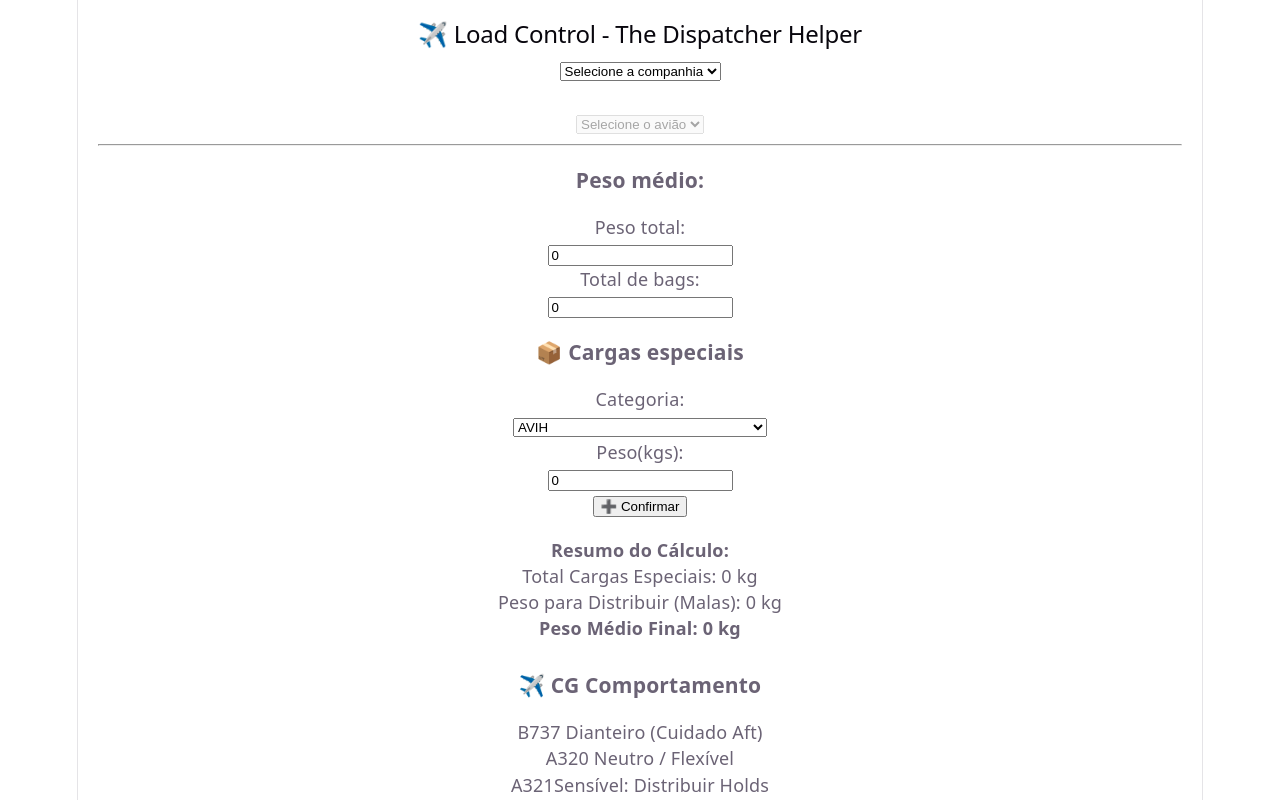
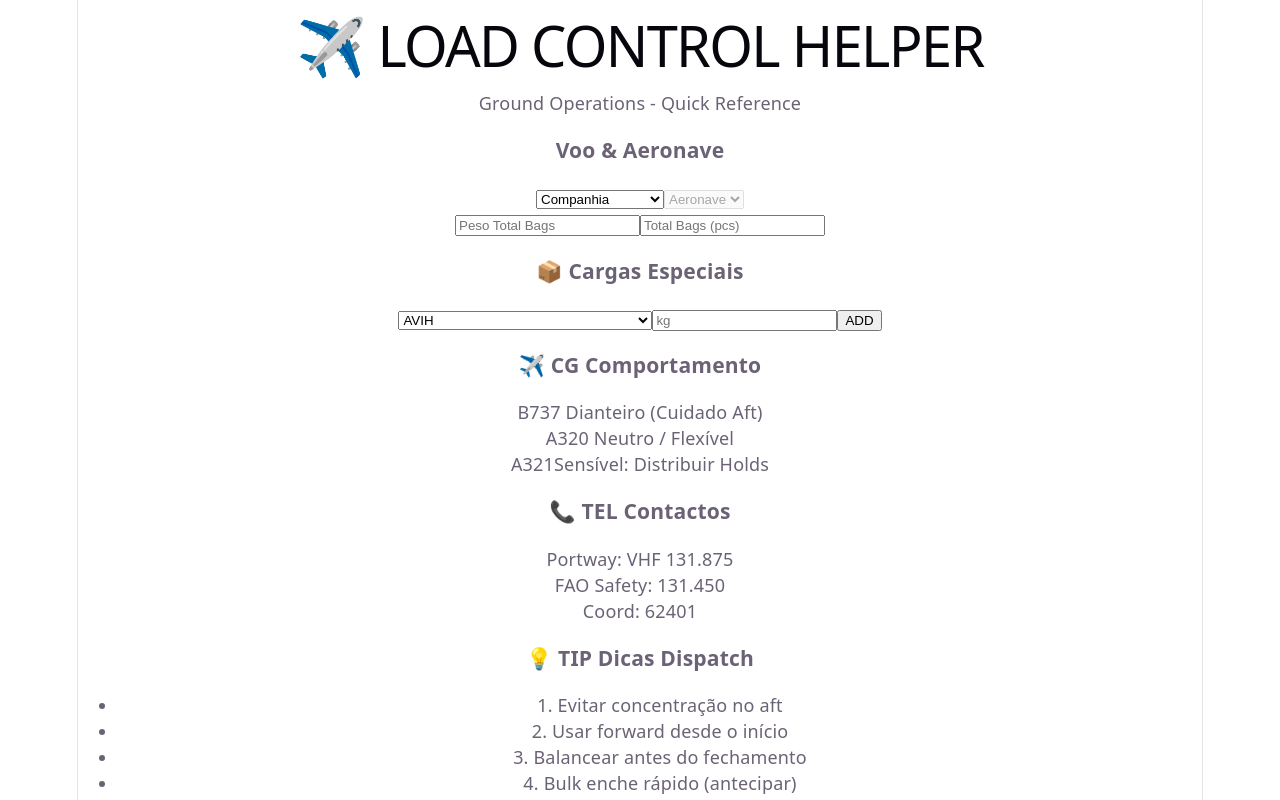
Before and after one commit to thiagvs/the-dispatcher-helper, a React (Vite) app in the folder theDispatcherHelper/: page / in a window 1280 px wide. Shown: the top 800 px of the page. Built offline with nearby package versions, Linux system fonts and the light colour scheme.

Commit message:
refactor: inferno

```diff
--- a/theDispatcherHelper/src/App.tsx
+++ b/theDispatcherHelper/src/App.tsx
@@ -1,15 +1,6 @@
 import { useState } from "react";
 import OperationalTips from "./components/operationalTips";
 import Footer from "./components/customFooter";
-import TransaviaB737 from "./components/transavia/B737";
-import TransaviaA320 from "./components/transavia/A320";
-import TransaviaA321 from "./components/transavia/A321";
-import EasyJetA319 from "./components/easyJet/A319";
-import EasyJetA320 from "./components/easyJet/A320";
-import EasyJetA321 from "./components/easyJet/A321";
-import EurowingsA321 from "./components/eurowings/A321";
-import EurowingsA319 from "./components/eurowings/A319";
-import EurowingsA320 from "./components/eurowings/A320";
 
 const companies = {
   EZY: {
@@ -26,222 +17,308 @@ const companies = {
   },
 };
 
-export default function App() {
-  type CompanyCode = keyof typeof companies;
-
 type SpecialLoad = {
   id: string;
-    type: "AVIH" | "WCH";
+  type: "AVIH" | "WCMP" | "WCBD" | "WCBW" | "WCLB";
   weight: number;
 };
 
-  const [company, setCompany] = useState<CompanyCode | "">("");
-  const [aircraft, setAircraft] = useState("");
-  const [pesoTotal, setPesoTotal] = useState(0);
-  const [totalBags, setTotalBags] = useState(0);
-  const [specialLoads, setSpecialLoads] = useState<SpecialLoad[]>([]);
-  const [tempType, setTempType] = useState<"AVIH" | "WCH">("AVIH");
-  const [tempWeight, setTempWeight] = useState(0);
-
-  const handleCompanyChange = (value: string) => {
-    setCompany(value as CompanyCode);
-    setAircraft("");
+type Distribution = {
+  sequence: LoadingStep[];
+  regraGeral: string;
 };
 
-  // 1. Soma de todas as cargas especiais
-  const pesoTotalEspecial = specialLoads.reduce((acc, item) => acc + item.weight, 0);
+type LoadingStep = {
+  hold: string;
+  ruleLabel: string;
+  pcs: number;
+  weight: number;
+  isSpecialOnly?: boolean;
+};
 
-  // 2. Peso que sobra para as malas comuns (Peso Líquido)
-  const pesoRestanteParaMalas = Math.max(pesoTotal - pesoTotalEspecial, 0);
+export default function App() {
+  const [company, setCompany] = useState<keyof typeof companies | "">("");
+  const [aircraft, setAircraft] = useState("");
+  const [pesoTotal, setPesoTotal] = useState<number | "">("");
+  const [totalBags, setTotalBags] = useState<number | "">("");
+  const [specialLoads, setSpecialLoads] = useState<SpecialLoad[]>([]);
+  const [tempType, setTempType] = useState<"AVIH" | "WCMP" | "WCBD" | "WCBW" | "WCLB">("AVIH");
+  const [tempWeight, setTempWeight] = useState<number | "">("");
 
-  // 3. Cálculo do Peso Médio atualizado
-  const pesoMedio = totalBags > 0
-  ? parseFloat((pesoRestanteParaMalas / totalBags).toFixed(1))
-  : 0;
+  const getDistribution = (): Distribution | null => {
+    if (!company || !aircraft) return null;
+
+    const bags = Number(totalBags) || 0;
+    const weight = Number(pesoTotal) || 0;
+    const avih = specialLoads.filter(l => l.type === "AVIH").reduce((acc, curr) => acc + curr.weight, 0);
+    const wch = specialLoads.filter(l => l.type !== "AVIH").reduce((acc, curr) => acc + curr.weight, 0);
+
+    let seq: LoadingStep[] = [];
+    let regraGeral = "";
+
+    if (company === "TVF") {
+      if (aircraft === "B737-800") {
+        regraGeral = "H1 heavy · H2 50% · H3 50%";
+        if (avih > 0) seq.push({ hold: "H1", ruleLabel: "Heavy/AVIH", pcs: 0, weight: avih, isSpecialOnly: true });
+        seq.push({ hold: "H2", ruleLabel: "50% Bags", pcs: Math.ceil(bags / 2), weight: Math.ceil(weight / 2) });
+        seq.push({ hold: "H3", ruleLabel: "50% Bags", pcs: Math.floor(bags / 2), weight: Math.floor(weight / 2) });
+        if (wch > 0) seq.push({ hold: "H4", ruleLabel: "WCH", pcs: 0, weight: wch, isSpecialOnly: true });
+      } else if (aircraft === "A320") {
+        regraGeral = "H1 50% · H3 50% · H4/H5 AVIH";
+        seq.push({ hold: "H1", ruleLabel: "50% Bags", pcs: Math.ceil(bags / 2), weight: Math.ceil(weight / 2) });
+        seq.push({ hold: "H3", ruleLabel: "50% Bags", pcs: Math.floor(bags / 2), weight: Math.floor(weight / 2) });
+        if (avih > 0 || wch > 0) seq.push({ hold: "H4/H5", ruleLabel: "Especiais", pcs: 0, weight: avih + wch, isSpecialOnly: true });
+      } else if (aircraft === "A321") {
+        if (weight <= 800) {
+          regraGeral = "≤ 800 kg H3 prioritário";
+          seq.push({ hold: "H3", ruleLabel: "Prioritário", pcs: bags, weight: weight });
+          if (avih > 0 || wch > 0) seq.push({ hold: "H5", ruleLabel: "AVIH/WCH", pcs: 0, weight: avih + wch, isSpecialOnly: true });
+        } else {
+          regraGeral = "> 800 kg H1 30% · H3 40% · H4 30% · H2 rest · H5 AVIH";
+          seq.push({ hold: "H1", ruleLabel: "30% Bags", pcs: Math.round(bags * 0.3), weight: Math.round(weight * 0.3) });
+          seq.push({ hold: "H3", ruleLabel: "40% Bags", pcs: Math.round(bags * 0.4), weight: Math.round(weight * 0.4) });
+          seq.push({ hold: "H4", ruleLabel: "30% Bags", pcs: bags - Math.round(bags * 0.3) - Math.round(bags * 0.4), weight: weight - Math.round(weight * 0.3) - Math.round(weight * 0.4) });
+          if (avih > 0 || wch > 0) seq.push({ hold: "H5", ruleLabel: "AVIH/WCH", pcs: 0, weight: avih + wch, isSpecialOnly: true });
+        }
+      }
+    } else if (company === "EZY") {
+      if (aircraft === "A319") {
+        regraGeral = "H1 rest · H4 ~100 pcs";
+        const h4Bags = Math.min(bags, 100);
+        const h4Weight = Math.round(h4Bags * (weight / bags || 0));
+        seq.push({ hold: "H4", ruleLabel: "~100 pcs", pcs: h4Bags, weight: h4Weight + wch });
+        seq.push({ hold: "H1", ruleLabel: "Rest", pcs: bags - h4Bags, weight: weight - h4Weight + avih });
+      } else if (aircraft === "A320") {
+        regraGeral = "H1 85 pcs · H3 60 pcs · H4 rest";
+        const h1Bags = Math.min(bags, 85); const h1Weight = Math.round(h1Bags * (weight / bags || 0));
+        const h3Bags = Math.min(bags - h1Bags, 60); const h3Weight = Math.round(h3Bags * (weight / bags || 0));
+        seq.push({ hold: "H1", ruleLabel: "85 pcs", pcs: h1Bags, weight: h1Weight + avih });
+        seq.push({ hold: "H3", ruleLabel: "60 pcs", pcs: h3Bags, weight: h3Weight });
+        seq.push({ hold: "H4", ruleLabel: "Rest", pcs: bags - h1Bags - h3Bags, weight: weight - h1Weight - h3Weight + wch });
+      } else if (aircraft === "A321") {
+        regraGeral = "H1 NIL · H2 rest · H3 100 pcs · H4 50 pcs";
+        const h3Bags = Math.min(bags, 100); const h3Weight = Math.round(h3Bags * (weight / bags || 0));
+        const h4Bags = Math.min(bags - h3Bags, 50); const h4Weight = Math.round(h4Bags * (weight / bags || 0));
+        seq.push({ hold: "H3", ruleLabel: "100 pcs", pcs: h3Bags, weight: h3Weight });
+        seq.push({ hold: "H4", ruleLabel: "50 pcs", pcs: h4Bags, weight: h4Weight + avih + wch });
+        seq.push({ hold: "H2", ruleLabel: "Rest", pcs: Math.max(0, bags - h3Bags - h4Bags), weight: Math.max(0, weight - h3Weight - h4Weight) });
+      }
+    } else if (company === "EWG") {
+      if (aircraft === "A319") {
+        regraGeral = "H4 1350 kg · H5 400 kg · H1 rest";
+        const h4Weight = Math.min(weight, 1350);
+        const h5Weight = Math.min(weight - h4Weight, 400);
+        seq.push({ hold: "H4", ruleLabel: "Max 1350 kg", pcs: 0, weight: h4Weight });
+        seq.push({ hold: "H5", ruleLabel: "Max 400 kg", pcs: 0, weight: h5Weight + avih + wch });
+        seq.push({ hold: "H1", ruleLabel: "Rest", pcs: bags, weight: weight - h4Weight - h5Weight });
+      } else if (aircraft === "A320") {
+        regraGeral = "H1 1500 kg · H3 1000 kg · H4 1000 kg";
+        const h1Weight = Math.min(weight, 1500);
+        const h3Weight = Math.min(weight - h1Weight, 1000);
+        seq.push({ hold: "H1", ruleLabel: "Max 1500 kg", pcs: 0, weight: h1Weight + avih });
+        seq.push({ hold: "H3", ruleLabel: "Max 1000 kg", pcs: 0, weight: h3Weight });
+        seq.push({ hold: "H4", ruleLabel: "Rest", pcs: bags, weight: weight - h1Weight - h3Weight + wch });
+      } else if (aircraft === "A321") {
+        regraGeral = "H3 500 kg · H2 500 kg · H1 500 kg (CLC)";
+        seq.push({ hold: "H3", ruleLabel: "500 kg", pcs: 0, weight: 500 });
+        seq.push({ hold: "H2", ruleLabel: "500 kg", pcs: 0, weight: 500 });
+        seq.push({ hold: "H1", ruleLabel: "CLC", pcs: bags, weight: Math.max(0, weight - 1000) + avih + wch });
+      }
+    }
+
+    return { sequence: seq, regraGeral };
+  };
+
+  const dist = getDistribution();
+  const pesoMedio = totalBags ? (Number(pesoTotal) / Number(totalBags)).toFixed(1) : "0";
+  const pesoTotalGeral = (Number(pesoTotal) || 0) + specialLoads.reduce((a, b) => a + b.weight, 0);
+  const pesoEspeciais = specialLoads.reduce((a, b) => a + b.weight, 0);
+  const pesoBagagemLiquido = Math.max(0, (Number(pesoTotal) || 0) - pesoEspeciais);
+  const pesoMedioReal = Number(totalBags) > 0 ? (pesoBagagemLiquido / Number(totalBags)).toFixed(2) : "0";
 
   const handleAddSpecialLoad = () => {
-    if (!tempWeight || !aircraft || !company) {
-      alert('Preencha os dados da carga e selecione o avião');
-      return;
-    }
-
-    const newLoad: SpecialLoad = {
-      id: crypto.randomUUID(),
-      type: tempType,
-      weight: tempWeight,
+    if (!tempWeight || !aircraft) return alert("Selecione avião e peso");
+    setSpecialLoads([...specialLoads, { id: crypto.randomUUID(), type: tempType, weight: Number(tempWeight) }]);
+    setTempWeight("");
   };
 
-    setSpecialLoads((prev) => [...prev, newLoad]);
-    setTempWeight(0);
-  };
+  return (
+    <div className="max-w-4xl mx-auto p-6 font-sans text-slate-800">
+      <header className="mb-8 border-b pb-4">
+        <h1 className="text-3xl font-black text-slate-900">✈️ LOAD CONTROL HELPER</h1>
+        <p className="text-slate-500 uppercase text-xs font-bold tracking-widest">Ground Operations - Quick Reference</p>
+      </header>
 
-
-  const renderAircraft = () => {
-    if (!company || !aircraft) return null;
-
-    // Criamos um objeto com as props para não repetir em todos os ifs
-    // IMPORTANTE: Passamos o pesoRestanteParaMalas, não o pesoTotal bruto
-    const aircraftProps = {
-      pesoMedio: pesoMedio,
-      totalBags: totalBags,
-      pesoTotal: pesoRestanteParaMalas
-    };
-
-    if (company === "TVF") {
-      if (aircraft === "B737-800") return <TransaviaB737 {...aircraftProps} />;
-      if (aircraft === "A320") return <TransaviaA320 {...aircraftProps} />;
-      if (aircraft === "A321") return <TransaviaA321 {...aircraftProps} />;
-    }
-
-    if (company === "EZY") {
-      if (aircraft === "A319") return <EasyJetA319 {...aircraftProps} />;
-      if (aircraft === "A320") return <EasyJetA320 {...aircraftProps} />;
-      if (aircraft === "A321") return <EasyJetA321 {...aircraftProps} />;
-    }
-
-    if (company === "EWG") {
-      if (aircraft === "A319") return <EurowingsA319 {...aircraftProps} />;
-      if (aircraft === "A320") return <EurowingsA320 {...aircraftProps} />;
-      if (aircraft === "A321") return <EurowingsA321 {...aircraftProps} />;
-    }
-
-    return null;
-  };
-
-
-  return (
-    <div style={{ padding: 20 }}>
-      <h2>✈️ Load Control - The Dispatcher Helper</h2>
-
-      {/* Companhia */}
-      <select
-        value={company}
-        onChange={(e) => handleCompanyChange(e.target.value)}
-      >
-        <option value="">Selecione a companhia</option>
-
-        {Object.entries(companies).map(([code, c]) => (
-          <option key={code} value={code}>
-            {code} - {c.name}
-          </option>
-        ))}
+      <div className="grid md:grid-cols-2 gap-8 mb-8">
+        <div className="space-y-4 bg-slate-50 p-6 rounded-2xl border border-slate-200">
+          <h3 className="font-bold text-slate-700 uppercase text-sm">Voo & Aeronave</h3>
+          <select className="w-full p-3 rounded-lg border shadow-sm" value={company} onChange={(e) => { setCompany(e.target.value as any); setAircraft(""); }}>
+            <option value="">Companhia</option>
+            {Object.entries(companies).map(([code, c]) => <option key={code} value={code}>{code} - {c.name}</option>)}
           </select>
-
-      <br /><br />
-
-      {/* Avião */}
-      <select
-        value={aircraft}
-        disabled={!company}
-        onChange={(e) => setAircraft(e.target.value)}
-      >
-        <option value="">Selecione o avião</option>
-
-        {company &&
-          companies[company].aircrafts.map((a: string) => (
-            <option key={a} value={a}>
-              {a}
-            </option>
-          ))}
+          <select className="w-full p-3 rounded-lg border shadow-sm" value={aircraft} disabled={!company} onChange={(e) => setAircraft(e.target.value)}>
+            <option value="">Aeronave</option>
+            {company && companies[company].aircrafts.map(a => <option key={a} value={a}>{a}</option>)}
           </select>
-      <hr />
-
-      <h3>Peso médio:</h3>
-      <div id="peso-medio">
-        <p>Peso total: </p>
-        <input
-          type="number"
-          placeholder="Peso total"
-          value={pesoTotal}
-          onChange={(e) => setPesoTotal(Number(e.target.value))}
-        />
-        <p>Total de bags: </p>
-        <input
-          type="number"
-          placeholder="Total de bags"
-          value={totalBags}
-          onChange={(e) => setTotalBags(Number(e.target.value))}
-        />
-
-        {pesoMedio !== 0 &&
-          <p>Peso médio: {pesoMedio}</p>
-        }
+          <div className="grid grid-cols-2 gap-4">
+            <input type="number" placeholder="Peso Total Bags" className="p-3 rounded-lg border" value={pesoTotal} onChange={(e) => setPesoTotal(e.target.value === "" ? "" : Number(e.target.value))} />
+            <input type="number" placeholder="Total Bags (pcs)" className="p-3 rounded-lg border" value={totalBags} onChange={(e) => setTotalBags(e.target.value === "" ? "" : Number(e.target.value))} />
+          </div>
+          {totalBags !== "" && <p className="text-sm font-bold text-blue-600">Peso Médio: {pesoMedio} kg</p>}
         </div>
 
-      <div className="bg-gray-50 p-4 rounded-xl shadow-sm mb-6">
-        <h3 className="font-semibold text-gray-700 mb-3">📦 Cargas especiais</h3>
-
-        <div className="grid grid-cols-3 gap-3 mb-3">
-          <p>Categoria: </p>
-          <select
-            value={tempType}
-            onChange={(e) => setTempType(e.target.value as any)}
-            className="p-2 border rounded-lg"
-          >
+        <div className="space-y-4 bg-slate-50 p-6 rounded-2xl border border-slate-200">
+          <h3 className="font-bold text-slate-700 uppercase text-sm">📦 Cargas Especiais</h3>
+          <div className="flex gap-2">
+            <select className="flex-1 p-2 rounded-lg border" value={tempType} onChange={(e) => setTempType(e.target.value as any)}>
               <option value="AVIH">AVIH</option>
               <option value="WCMP">Cadeira manual (sem bateria)</option>
               <option value="WCBD">Cadeira com bateria seca (dry cell)</option>
               <option value="WCBW">Cadeira com bateria molhada (wet cell)</option>
-            <option value="WCMP">Cadeira com bateria de lítio</option>
+              <option value="WCLB">Cadeira com bateria de lítio</option>
             </select>
-
-          <p>Peso(kgs): </p>
-          <input
-            type="number"
-            placeholder="Peso (kg)"
-            value={tempWeight}
-            onChange={(e) => setTempWeight(Number(e.target.value))}
-            className="p-2 border rounded-lg"
-          />
+            <input type="number" placeholder="kg" className="w-20 p-2 rounded border" value={tempWeight} onChange={(e) => setTempWeight(e.target.value === "" ? "" : Number(e.target.value))} />
+            <button onClick={handleAddSpecialLoad} className="bg-slate-900 text-white px-3 rounded font-bold">ADD</button>
+          </div>
+          <div className="flex flex-wrap gap-2">
+            {specialLoads.map(l => (
+              <span key={l.id} className="bg-white border text-xs px-2 py-1 rounded flex items-center gap-2">
+                {l.type}: {l.weight}kg <button onClick={() => setSpecialLoads(specialLoads.filter(i => i.id !== l.id))} className="text-red-500 font-bold">X</button>
+              </span>
+            ))}
+          </div>
+        </div>
       </div>
 
-        <button
-          onClick={handleAddSpecialLoad}
-          className="bg-blue-600 hover:bg-blue-700 text-white px-4 py-2 rounded-lg font-semibold transition"
-        >
-          ➕ Confirmar
-        </button>
+      {dist && (
+        <div className="bg-slate-900 border border-slate-700 rounded-lg overflow-hidden shadow-2xl mt-4">
+          <div className="w-full bg-slate-800 border border-blue-500/30 rounded-2xl p-4 shadow-lg">
+            <div className="flex justify-between items-center">
+              <div>
+                <p className="text-[10px] font-black text-blue-400 uppercase tracking-widest">Peso Médio Real</p>
+                <p className="text-2xl font-black text-white">{pesoMedioReal} <small className="text-xs font-normal text-slate-500">kg</small></p>
               </div>
-
-      <div className="space-y-3 mt-4">
-        {specialLoads.map((item) => (
-          <div
-            key={item.id}
-            className="bg-gray-800 text-white rounded-xl p-3 shadow-md flex flex-col gap-2"
-          >
-            <div className="flex justify-between items-center">
-              <span className="font-semibold text-blue-400">
-                {item.type}
+              <div className="text-right">
+                <p className="text-[10px] font-black text-slate-500 uppercase">Bagagem Líquida</p>
+                <p className="text-sm font-bold text-slate-300">{pesoBagagemLiquido} kg</p>
+              </div>
+            </div>
+          </div>
+          <div className="bg-slate-800 p-3 border-b border-slate-700 flex justify-between items-center">
+            <h3 className="text-blue-400 font-black tracking-widest text-lg">
+              {company}{aircraft}
+            </h3>
+            <span className="text-[10px] bg-slate-700 px-2 py-1 rounded text-slate-300 font-mono">
+              <p>Regra: {dist.regraGeral}</p>
             </span>
           </div>
 
-            {/* Linha 2 */}
-            <div className="flex justify-between text-sm">
-              <span className="bg-gray-700 px-2 py-1 rounded-md">
-                ⚖️ {item.weight} kg
+          <div className="w-full overflow-x-auto">
+            <table className="w-full text-left border-collapse">
+              <thead>
+                <tr className="bg-slate-800/50 text-[10px] uppercase tracking-wider text-slate-500 border-b border-slate-700">
+                  <th className="p-3 text-center w-12">Ordem</th>
+                  <th className="p-3 w-20">Porão</th>
+                  <th className="p-3">Regra Aplicada</th>
+                  <th className="p-3 text-right w-24">Qtd (Pcs)</th>
+                  <th className="p-3 text-right w-32">Peso (Kg)</th>
+                </tr>
+              </thead>
+              <tbody className="divide-y divide-slate-800">
+                {dist.sequence.map((step, index) => (
+                  <tr
+                    key={index}
+                    className={`transition-colors ${step.isSpecialOnly ? 'bg-orange-500/5' : 'hover:bg-blue-500/5'
+                      }`}
+                  >
+                    {/* 1. ORDEM */}
+                    <td className="p-3 text-center">
+                      <span className="text-slate-500 font-bold text-sm">{index + 1}º</span>
+                    </td>
+
+                    {/* 2. PORÃO (HOLD) */}
+                    <td className="p-3">
+                      <span className={`px-2 py-0.5 rounded font-black text-xs ${step.hold.includes('H1') || step.hold.includes('H2')
+                        ? 'bg-blue-900/40 text-blue-400 border border-blue-800'
+                        : 'bg-orange-900/40 text-orange-400 border border-orange-800'
+                        }`}>
+                        {step.hold}
                       </span>
+                    </td>
+
+                    <td className="p-3">
+                      <span className="text-slate-300 text-sm font-medium">
+                        {step.ruleLabel}
+                      </span>
+                    </td>
+
+                    <td className="p-3 text-right font-mono text-slate-400 font-bold">
+                      {step.pcs > 0 ? step.pcs : "—"}
+                    </td>
+
+                    <td className="p-3 text-right">
+                      <span className="text-white font-mono font-black text-lg">
+                        {step.weight}
+                        <small className="text-slate-500 text-[10px] ml-1 font-normal uppercase">kg</small>
+                      </span>
+                    </td>
+                  </tr>
+                ))}
+              </tbody>
+            </table>
           </div>
+
+          <div className="bg-white rounded-3xl p-6 text-slate-900 shadow-2xl space-y-6">
+            <div className="flex items-center justify-between border-b pb-4">
+              <h3 className="font-black text-xl flex items-center gap-2">
+                <span className="text-green-500">✅</span> CONFERÊNCIA
+              </h3>
+              <span className="text-[10px] font-bold bg-slate-100 px-2 py-1 rounded text-slate-400">FINAL CHECK</span>
+            </div>
+
+            <div>
+              <p className="text-[10px] font-black uppercase text-slate-400 mb-1">Peças (Bags):</p>
+              <p className="text-lg font-mono font-bold">
+                {dist.sequence.filter(s => s.pcs > 0).map(s => s.pcs).join(" + ")} = <span className="text-blue-600">{totalBags} pcs</span> ✔️
+              </p>
+            </div>
+
+            <div>
+              <p className="text-[10px] font-black uppercase text-slate-400 mb-1">Peso Bruto (Total):</p>
+              <p className="text-lg font-mono font-bold leading-tight">
+                {/* Soma das bagagens + soma de cada especial */}
+                {dist.sequence.filter(s => !s.isSpecialOnly).map(s => s.weight).join(" + ")}
+                {specialLoads.length > 0 && " + " + specialLoads.map(s => s.weight).join(" + ")}
+                = <span className="text-green-600">{pesoTotalGeral} kg</span> ✔️
+              </p>
+            </div>
+
+            <hr className="border-dashed" />
+
+            <div className="grid grid-cols-2 gap-4 text-sm">
+              <div className="bg-slate-50 p-3 rounded-xl border border-slate-100">
+                <p className="text-[9px] font-black text-slate-400 uppercase">Bagagem/Cargo</p>
+                <p className="font-bold">{totalBags} pcs / {pesoTotal} kg</p>
+              </div>
+              <div className="bg-slate-50 p-3 rounded-xl border border-slate-100">
+                <p className="text-[9px] font-black text-slate-400 uppercase">Especiais (AVIH/WCH)</p>
+                <p className="font-bold text-orange-600">{specialLoads.length} itens / {pesoEspeciais} kg</p>
+              </div>
+            </div>
+            <div className="space-y-1">
+              {dist.sequence.map((step, i) => (
+                <div key={i} className="flex justify-between text-xs font-mono border-b border-slate-50 py-1">
+                  <span className="text-slate-500">{step.hold}:</span>
+                  <span className="font-bold">{step.pcs > 0 ? `${step.pcs} / ` : ""}{step.weight} kg</span>
                 </div>
               ))}
             </div>
-      <div style={{ marginTop: 10, padding: 10, borderRadius: 8 }}>
-        <p><strong>Resumo do Cálculo:</strong></p>
-        <p>Total Cargas Especiais: {pesoTotalEspecial} kg</p>
-        <p>Peso para Distribuir (Malas): {pesoRestanteParaMalas} kg</p>
-        <p><strong>Peso Médio Final: {pesoMedio} kg</strong></p>
           </div>
-      <div>{renderAircraft()}</div>
+        </div>
+      )}
 
-
-      <div className="min-h-screen flex flex-col">
-        <main className="flex-grow p-6">
-          <div className="mt-10 max-w-4xl mx-auto">
-            <OperationalTips />
-          </div>
-        </main>
-
+      <main className="mt-12 opacity-80"><OperationalTips /></main>
       <Footer />
-      </div>
     </div>
   );
 }
```
Lines whose indentation alone changed are shown as unchanged.
